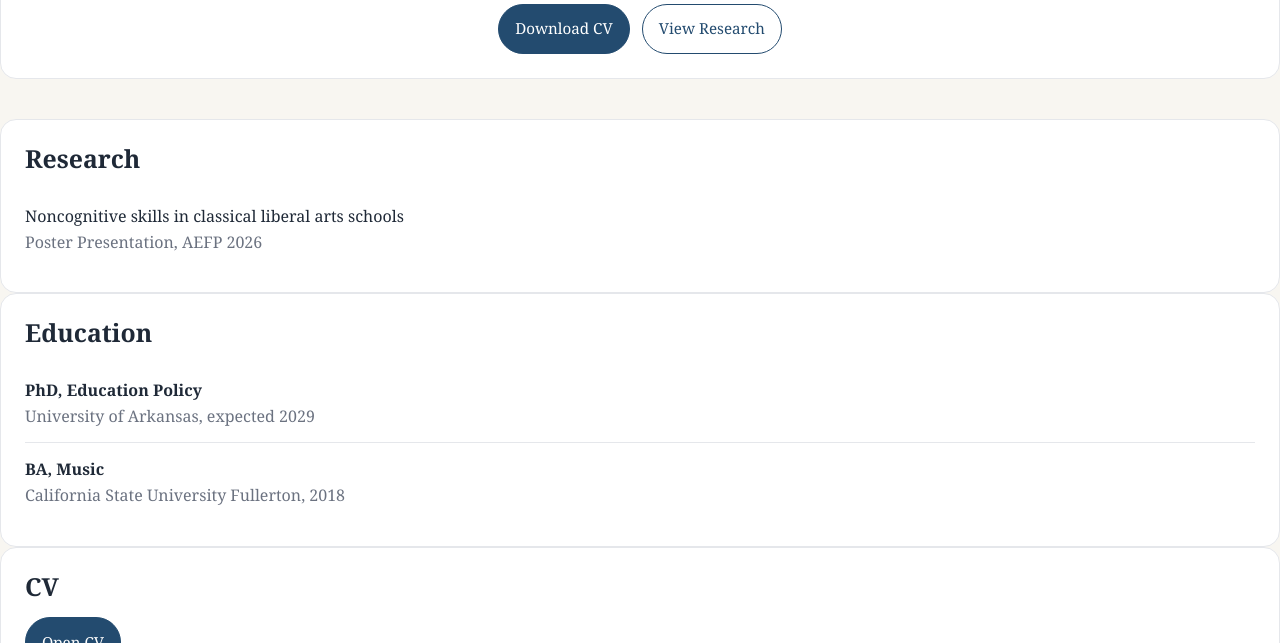
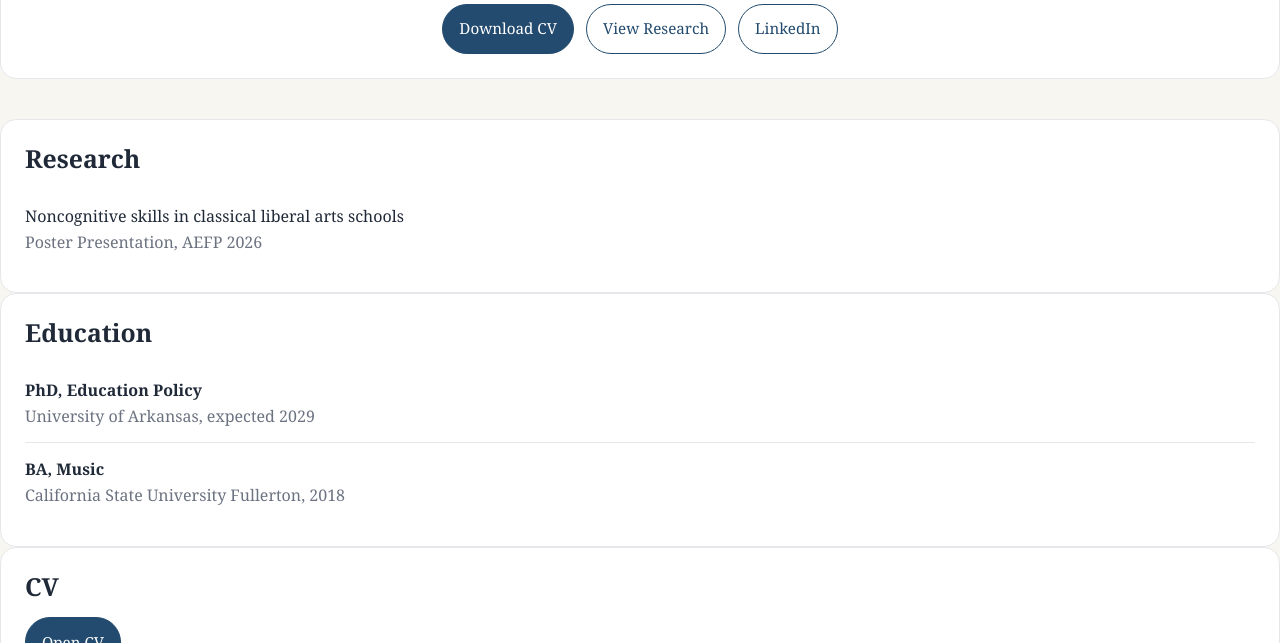
Before and after one commit to kunyouguan/kunyouguan.github.io, a plain HTML site: page index.html in a window 1280 px wide. Shown: the part 457-1100 px from the top of the page. Drawn offline with Linux system fonts and the light colour scheme.

Commit message:
Update index.html

```diff
--- a/index.html
+++ b/index.html
@@ -199,6 +199,7 @@
         <div style="display:flex; justify-content:center; gap:12px; margin-top:20px;">
           <a class="btn primary" href="CV_rev.apr2026.pdf" target="_blank">Download CV</a>
           <a class="btn" href="#research">View Research</a>
+          <a class="btn" href="https://www.linkedin.com/in/kunyou-guan-892406105/" target="_blank">LinkedIn</a>
         </div>
       </div>
 
```
